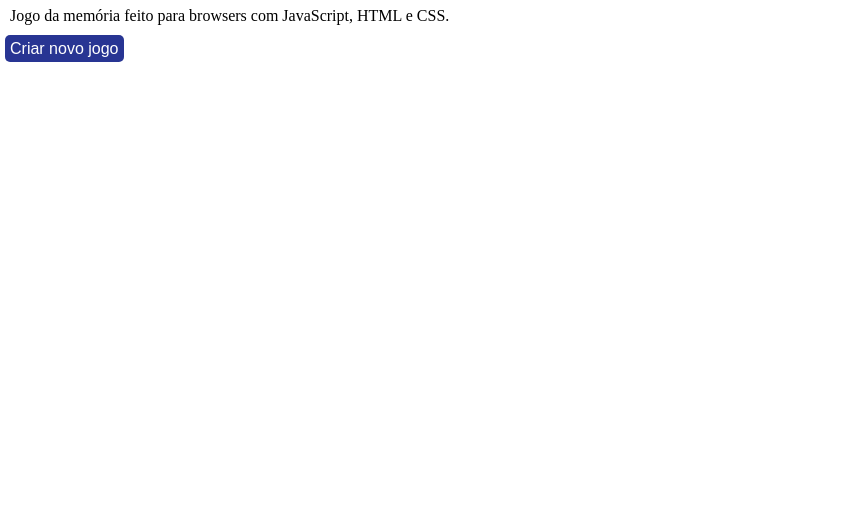
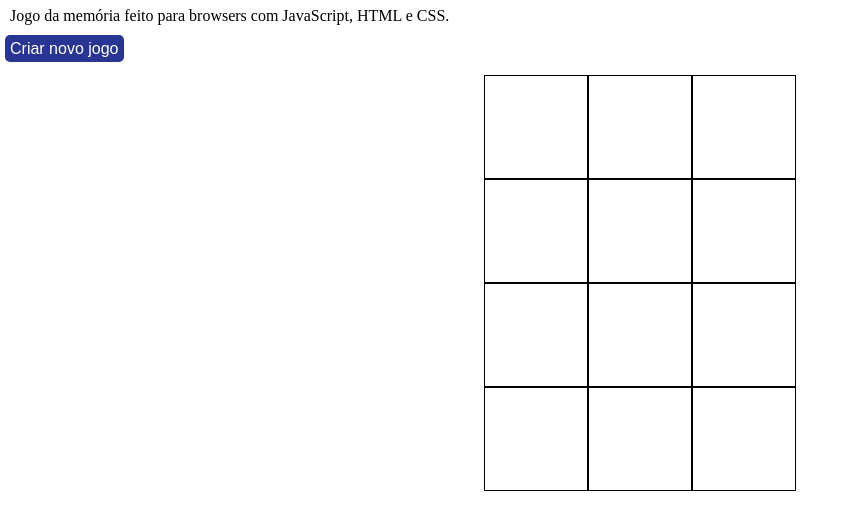
Before and after one commit to acaciajuriti/Jogo_da_Memoria, a plain HTML site: page jogo_memoria.html in a window 1280 px wide. Shown: the part 50-580 px from the top of the page, without its empty margins (0-854 px from the left). Drawn offline with Linux system fonts and the light colour scheme.

Commit message:
Update jogo_memoria.html
O script precisa estar após o carregamento da página para não ocorrer problemas na renderização da página.

```diff
--- a/jogo_memoria.html
+++ b/jogo_memoria.html
@@ -4,8 +4,6 @@
     <meta charset="UTF-8">
     <title>Jogo da Memoria</title>
     <link rel="stylesheet" href="style_memoria.css" />
-    <script src="code_memoria.js">
-    </script>
 </head>
 
 <body>
@@ -25,6 +23,8 @@
     <!-- Este elemento irá receber o jogo -->
     <div id="area-jogo"></div>
 
+    <!-- O Script precisa estar após o carregamento da página -->
+    <script src="code_memoria.js"></script>
 </body>
 
 </html>
```
